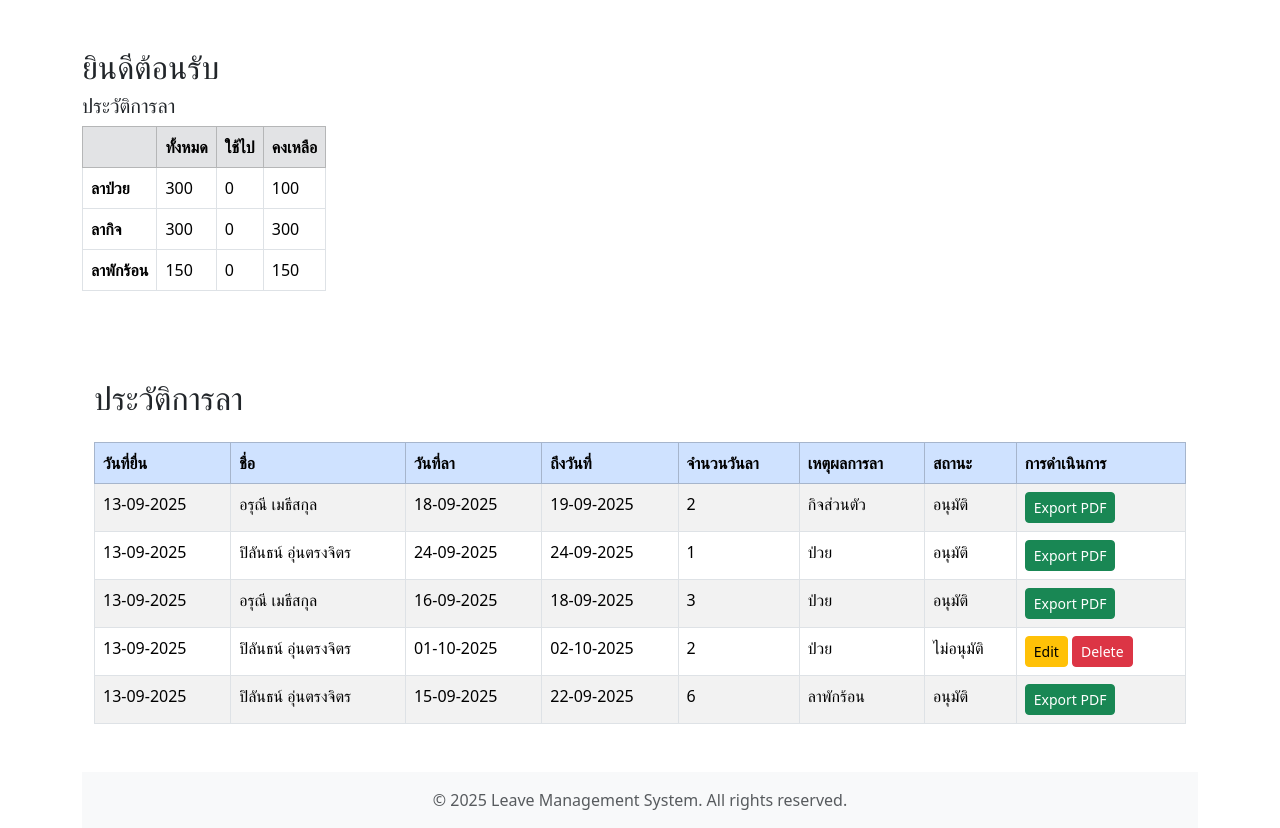
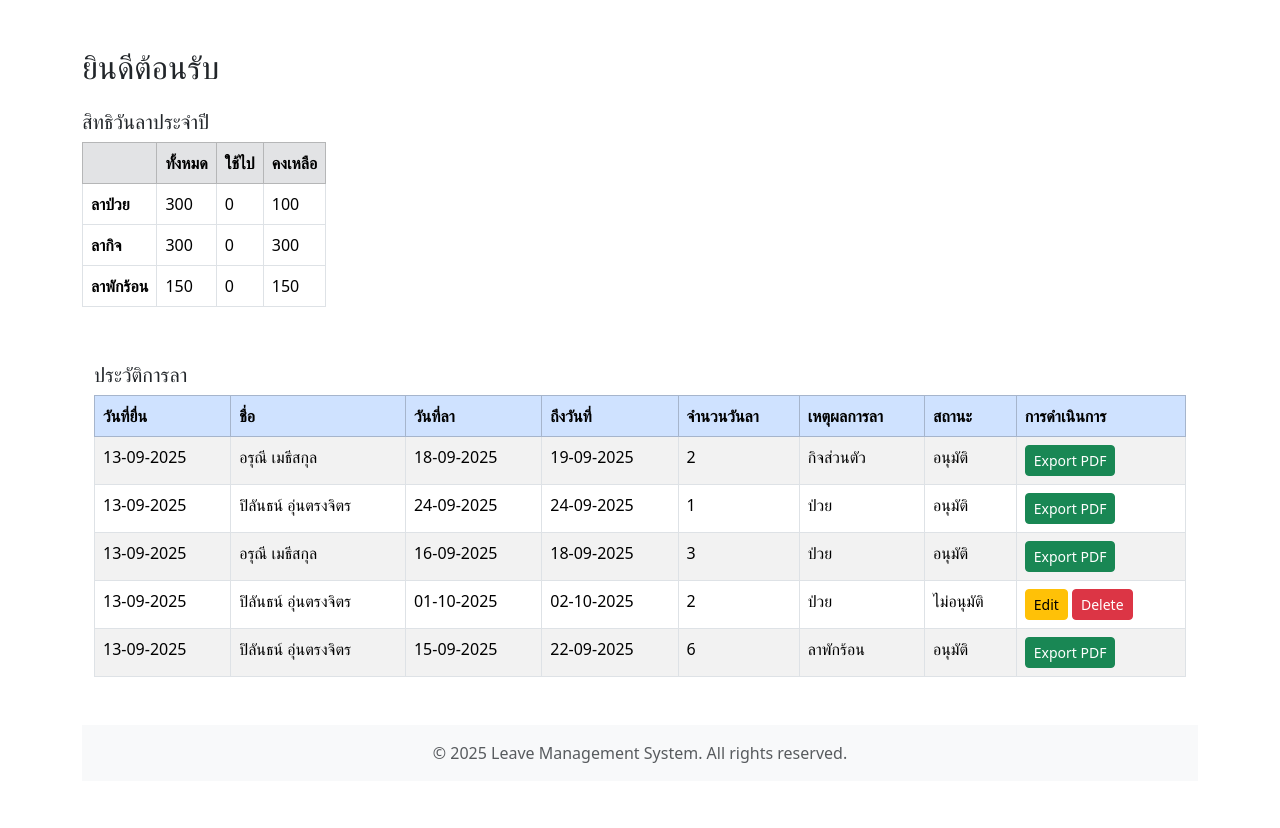
Before and after one commit to opilun/leavemng, a Django app: page /home/ in a window 1280 px wide. Shown: the part 56-884 px from the top of the page. After the commit the page ends 819 px from the top, so only its background shows below. Run offline with Django 5.2, Linux system fonts and the light colour scheme; a user stored in the database is signed in; data comes from the database, SQL or seed files in the repository; both versions use the stored data as it was after the commit.

Commit message:
refactor home.html layout for leave history and annual leave rights sections

```diff
--- a/templates/leaveapp/home.html
+++ b/templates/leaveapp/home.html
@@ -5,8 +5,8 @@
     <div class="row">
         <h2 class="mt-5">ยินดีต้อนรับ {{ profile.user.first_name }} {{ profile.user.last_name }}</h2>
 <!-- ตารางสิทธิวันลา -->
-    <div class="mb-4">
-        <h5>ประวัติการลา</h5>
+    <div class="mb-4 mt-3">
+        <h5>สิทธิวันลาประจำปี</h5>
         <table class="table table-bordered w-auto">
             <thead class="table-secondary">
                 <tr>
@@ -40,8 +40,8 @@
     </div>
 </div>
 <!-- Leave history section -->
-<div class="container mt-5">
-    <h2 class="mb-4">ประวัติการลา</h2>
+<div class="container mt-3">
+    <h5 class="mb-2">ประวัติการลา</h5>
     <table class="table table-bordered table-striped">
         <thead class="table-primary">
             <tr>
```
Also changed, not shown: db.sqlite3.
